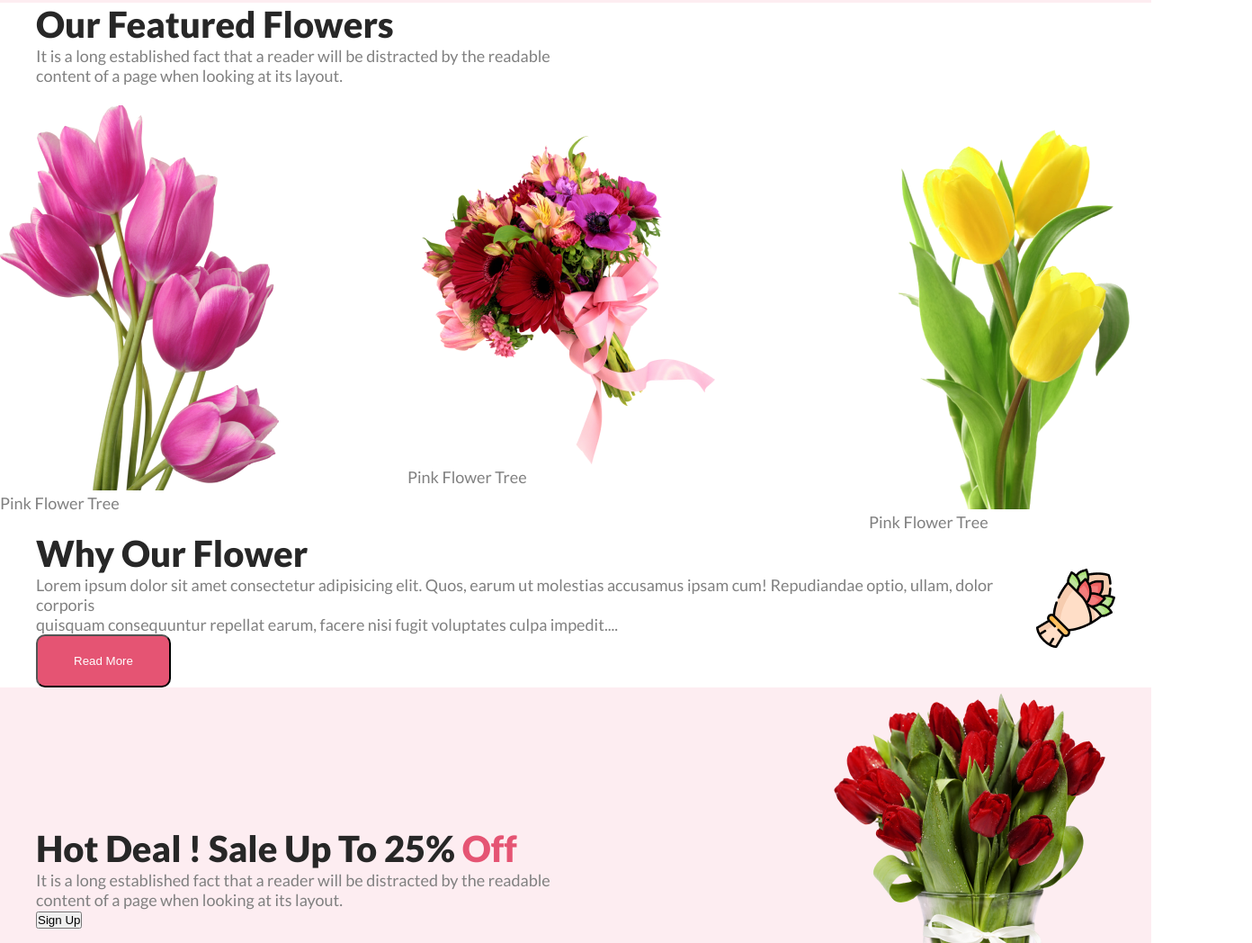
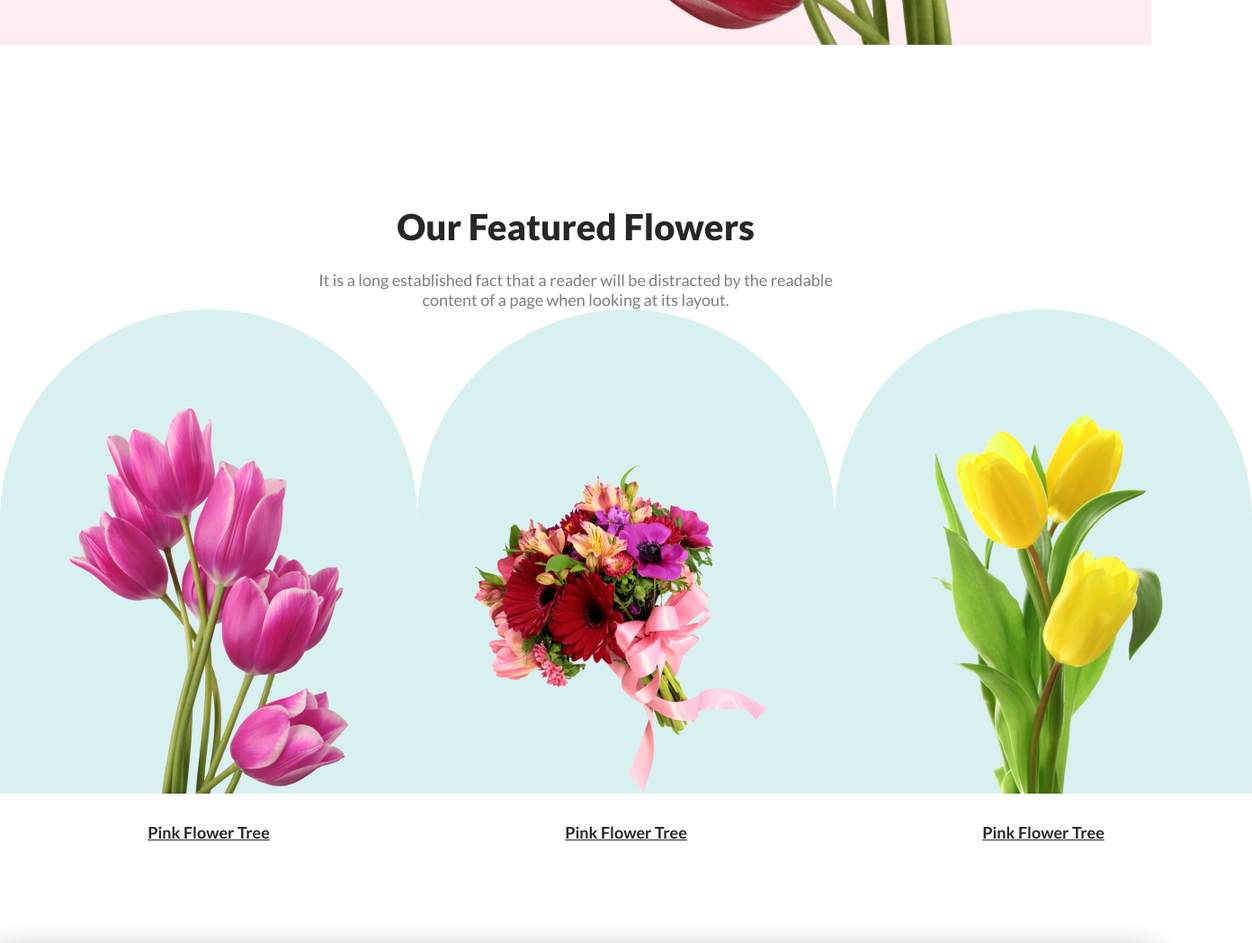
Before and after one commit to enayetsyl/Assignment-One-Flower-Shop, a plain HTML site: page index.html in a window 1280 px wide. Shown: the part 800-1848 px from the top of the page at 90% size, 1392 px wide, since content can reach past the window. Drawn offline with Linux system fonts and the light colour scheme.

Commit message:
social media css design

```diff
--- a/index.html
+++ b/index.html
@@ -8,7 +8,9 @@
     <link rel="stylesheet" href="style.css">
     <link rel="preconnect" href="https://fonts.googleapis.com">
     <link rel="preconnect" href="https://fonts.gstatic.com" crossorigin>
-<link href="https://fonts.googleapis.com/css2?family=Lato:ital,wght@0,100;0,300;0,400;0,700;0,900;1,100;1,300;1,400;1,700;1,900&family=Open+Sans:ital,wght@0,300;0,400;0,500;0,600;0,700;0,800;1,300;1,400;1,600;1,700;1,800&family=Work+Sans:ital,wght@0,100;0,200;0,300;0,400;0,500;0,600;0,800;0,900;1,200;1,300;1,400;1,500;1,600;1,700;1,800&display=swap" rel="stylesheet">
+    <link
+        href="https://fonts.googleapis.com/css2?family=Lato:ital,wght@0,100;0,300;0,400;0,700;0,900;1,100;1,300;1,400;1,700;1,900&family=Open+Sans:ital,wght@0,300;0,400;0,500;0,600;0,700;0,800;1,300;1,400;1,600;1,700;1,800&family=Work+Sans:ital,wght@0,100;0,200;0,300;0,400;0,500;0,600;0,800;0,900;1,200;1,300;1,400;1,500;1,600;1,700;1,800&display=swap"
+        rel="stylesheet">
 </head>
 
 <body>
@@ -22,7 +24,8 @@
                         <h1>Let's make <br>
                             beautiful flowers a <br>
                             part of your life.</h1>
-                        <p>It is a long established fact that a reader will be distracted by the readable <br> content of a page when looking at its layout. The point of using Lorem Ipsum is that <br>
+                        <p>It is a long established fact that a reader will be distracted by the readable <br> content
+                            of a page when looking at its layout. The point of using Lorem Ipsum is that <br>
                             it has a
                             more-or-less normal distribution of letters.</p>
                         <button class="btn">Shop Now</button>
@@ -36,25 +39,33 @@
     </header>
     <main>
         <!-- feature section starts here -->
-        <section>
+        <section class="feature">
             <div class="container">
                 <h3>Our Featured Flowers</h3>
-                <p>It is a long established fact that a reader will be distracted by the readable <br>
+                <p class="fp">It is a long established fact that a reader will be distracted by the readable <br>
                     content of a page when
                     looking at its layout.</p>
+
+                <div class="box-flex">
+                    <div>
+                        <div class="boxone">
+                            <img src="./Flower Asset/pngwing 6.png" alt="">
                         </div>
-            <div class="box-flex">
-                <div class="box">
-                    <img src="./Flower Asset/pngwing 6.png" alt="">
                         <p>Pink Flower Tree</p>
                     </div>
-                <div class="box">
+                    <div>
+                        <div class="boxtwo">
                             <img src="./Flower Asset/pngwing 5.png" alt="">
+                        </div>
                         <p>Pink Flower Tree</p>
                     </div>
-                <div class="box">
+
+                    <div>
+                        <div class="boxthree">
                             <img src="./Flower Asset/pngwing 7.png" alt="">
+                        </div>
                         <p>Pink Flower Tree</p>
+                    </div>
                 </div>
             </div>
         </section>
@@ -65,7 +76,8 @@
                     <div class="blog-flex">
                         <div class="blog-content">
                             <h3>Why Our Flower</h3>
-                            <p>Lorem ipsum dolor sit amet consectetur adipisicing elit. Quos, earum ut molestias
+                            <p>Lorem ipsum dolor sit amet consectetur adipisicing elit. Quos, earum <br>
+                                ut molestias
                                 accusamus ipsam cum! Repudiandae optio, ullam, dolor corporis <br>
                                 quisquam consequuntur
                                 repellat earum, facere nisi fugit voluptates culpa impedit....</p>
@@ -86,8 +98,8 @@
                         <div class="deal-content">
                             <h3>Hot Deal ! Sale Up To 25% <span class="red">Off</span></h3>
                             <p>It is a long established fact that a reader will be distracted by the readable <br>
-                                 content of  a page when looking at its layout.</p>
-                            <button>Sign Up</button>
+                                content of a page when looking at its layout.</p>
+                            <button class="btn">Sign Up</button>
                         </div>
                         <div class="deal-img">
                             <img src="./Flower Asset/pngwing 8.png" alt="">
@@ -99,15 +111,16 @@
 
         <!-- social section starts here -->
 
-        <section>
+        <section class="social">
             <div class="container">
                 <h3>Instagram</h3>
                 <p>It is a long established fact that a reader will be distracted by the <br>
                     readable content of a page when looking at its layout.</p>
-            </div>
+
                 <div class="social-flex">
                     <img src="./Flower Asset/Flower 01.png" alt=""><img src="./Flower Asset/Rectangle 4.png" alt=""><img
                         src="./Flower Asset/Rectangle 5.png" alt=""><img src="./Flower Asset/Rectangle 6.png" alt="">
+                </div>
             </div>
         </section>
 
--- a/style.css
+++ b/style.css
@@ -1,52 +1,198 @@
 /* common style */
 
-*{
+* {
     margin: 0px;
     padding: 0px;
 }
-.container{
-    max-width: 1200px;
+
+.container {
+    max-width: 1440px;
     margin: 0 auto;
     height: 100%;
 }
-body{
+
+body {
     font-family: 'Lato', sans-serif;
 
 }
-.header-flex, .box-flex, .blog-flex, .deal-flex, .social-flex{
+
+.header-flex,
+.box-flex,
+.blog-flex,
+.deal-flex,
+.social-flex {
     display: flex;
     justify-content: space-between;
     align-items: center;
 }
-.btn{
+
+.btn {
     padding: 20px 40px;
-    background-color:#e55473;
+    background-color: #e55473;
     border-radius: 10px;
     color: white;
+    border: none;
 }
-h1{
+
+h1 {
     color: #272727;
     font-size: 80px;
     font-weight: 800;
-    }
-h2{
+}
+
+h2 {
     color: #272727;
     font-size: 48px;
     font-weight: 800;
-    }
-h3{
-color: #272727;
-font-size: 40px;
-font-weight: 800;
 }
-.red{
+
+h3 {
+    color: #272727;
+    font-size: 40px;
+    font-weight: 800;
+}
+
+.red {
     color: #E55473;
 }
-p{
+
+p {
     font-size: 18px;
     font-weight: 400;
     color: gray;
 }
-.header-back, .deal-back{
+
+.header-back,
+.deal-back {
     background: rgba(229, 84, 115, 0.10);
 }
+
+/* header style */
+.header-back {
+    height: 850px;
+}
+
+.header-img {
+    padding-bottom: 0;
+    padding-top: 50px;
+    margin-bottom: 0px;
+}
+
+.header-content p {
+    padding: 32px 0;
+}
+
+/* feature style */
+.feature h3 {
+    margin-top: 178px;
+    text-align: center;
+    margin-bottom: 24px;
+    color: #272727;
+}
+
+.fp {
+    text-align: center;
+    color: rgba(39, 39, 39, 0.60);
+}
+
+.box-flex p {
+    color: #272727;
+    font-size: 24;
+    text-decoration-line: underline;
+    text-align: center;
+    font-weight: bold;
+    margin-top: 32px;
+
+}
+
+.box img {
+    width: 370px;
+    height: 370px;
+    align-items: center;
+}
+
+.boxone,
+.boxtwo,
+.boxthree {
+    width: 464px;
+    height: 538px;
+    border-radius: 300px 300px 0px 0px;
+    background: rgba(5, 151, 160, 0.15);
+    display: flex;
+    justify-content: center;
+    align-items: last baseline;
+}
+
+/* blog style */
+.blog-back {
+    margin-top: 128px;
+    background-color: white;
+    border: 2px solid white;
+    box-shadow: 0 0 35px gray;
+}
+
+.blog-content {
+    padding-left: 100px;
+}
+
+.blog-img img {
+    padding: 50px 100px;
+    height: 400px;
+    width: 400px;
+}
+
+.blog-content p {
+    padding: 32px 0px;
+    line-height: 2em;
+}
+
+
+
+/* deal style */
+
+.deal-back {
+    margin-top: 128px;
+    height: 650px;
+}
+
+.deal-content {
+    text-align: center;
+    padding-left:180px;
+}
+
+.deal-content p {
+    padding: 32px 0px;
+}
+
+.deal-content h3 {
+    padding-top: 230px;
+}
+
+.deal-img img {
+    padding-top: 100px;
+    padding-right: 210px;
+}
+
+/* social style */
+.social h3 {
+    margin-top: 128px;
+    text-align: center;
+}
+
+.social p {
+    text-align: center;
+    padding: 24px 0 48px 0;
+    color: rgba(39, 39, 39, 0.60)
+}
+
+.social-flex img {
+    width: 342px;
+    height: 396px;
+}
+
+/* get style */
+
+.get-back{
+    margin-top: 128px;
+    background-image: url(./Rectangle\ 9.png);
+}
```
Also changed, not shown: Rectangle 9.png (added). Lines whose indentation alone changed are shown as unchanged.
